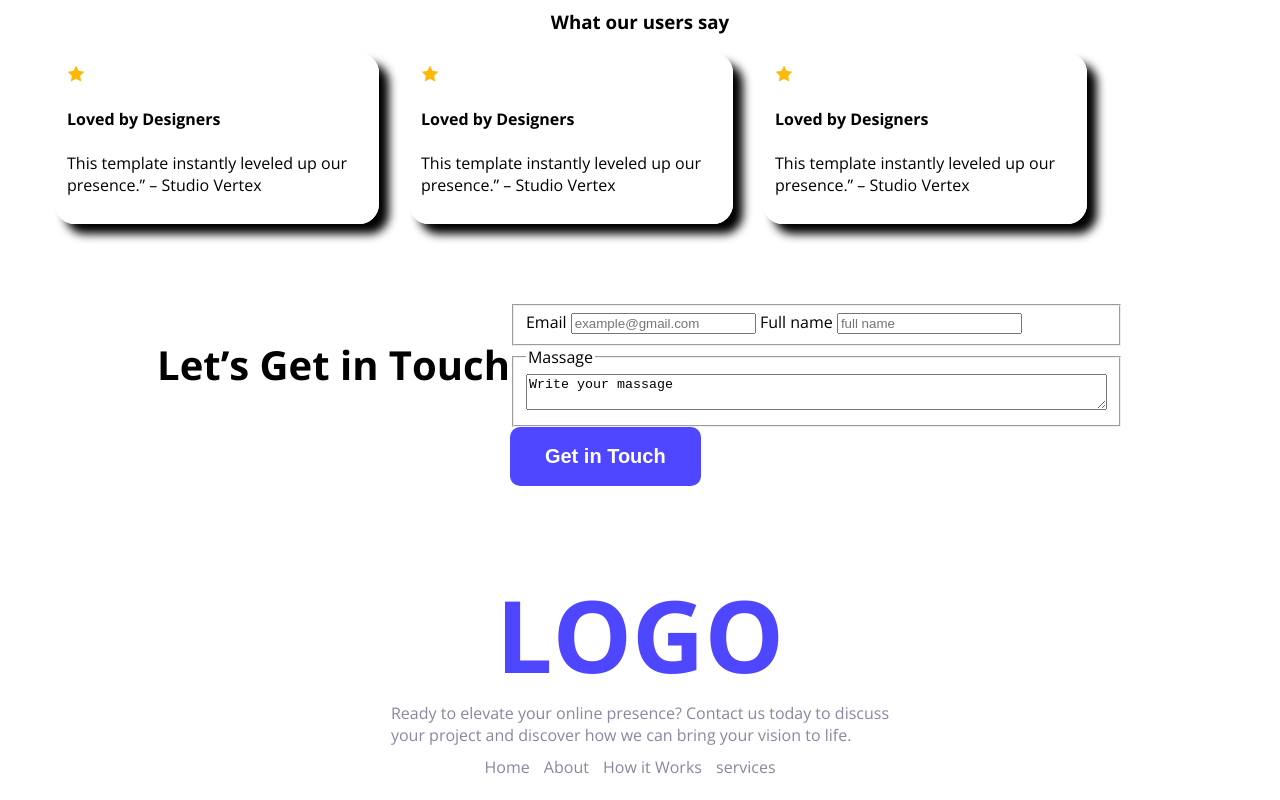
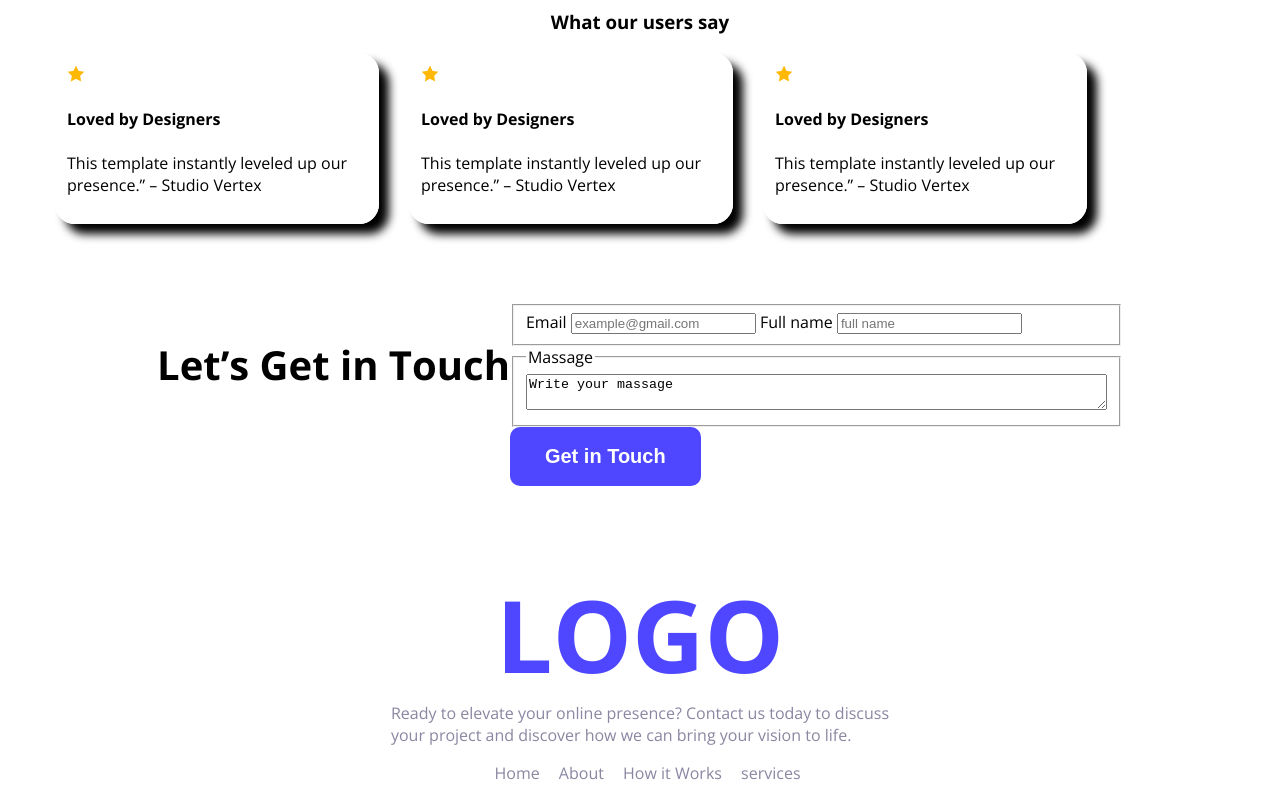
Before and after one commit to kohinurfatema/first-assignment, a plain HTML site: page index.html in a window 1280 px wide. Shown: the part 1298-2098 px from the top of the page. Drawn offline with nearby package versions, Linux system fonts and the light colour scheme.

Commit message:
eighth commit

```diff
--- a/index.html
+++ b/index.html
@@ -104,10 +104,13 @@
                 <div class="footer-title">LOGO</div>
                 <div class="footer-description">Ready to elevate your online presence? Contact us today to discuss<br> your project and discover how we can bring your vision to life.</div>
                 <div class="services">
-                    <span class="services">Home</span>
-                    <span class="services">About</span>
-                    <span class="services">How it Works</span>
-                    <span class="services">services</span>
+                    <ul>
+                    <li><a href="">Home</a></li>
+                    <li><a href="">About</a></li>
+                    <li><a href="">How it Works</a></li>
+                    <li><a href="">services</a></li>
+
+                    </ul>
                 </div>
             </div>
         </footer>
--- a/style.css
+++ b/style.css
@@ -155,4 +155,17 @@ nav ul a{
 
 
 
+
 }
+div ul li{
+    list-style: none;
+    text-align: center;
+    display: inline-block;
+    margin-right: 15px;
+
+}
+div ul li a{
+    text-decoration: none;
+    color: #8987A1;
+    display: flex;
+}
```
